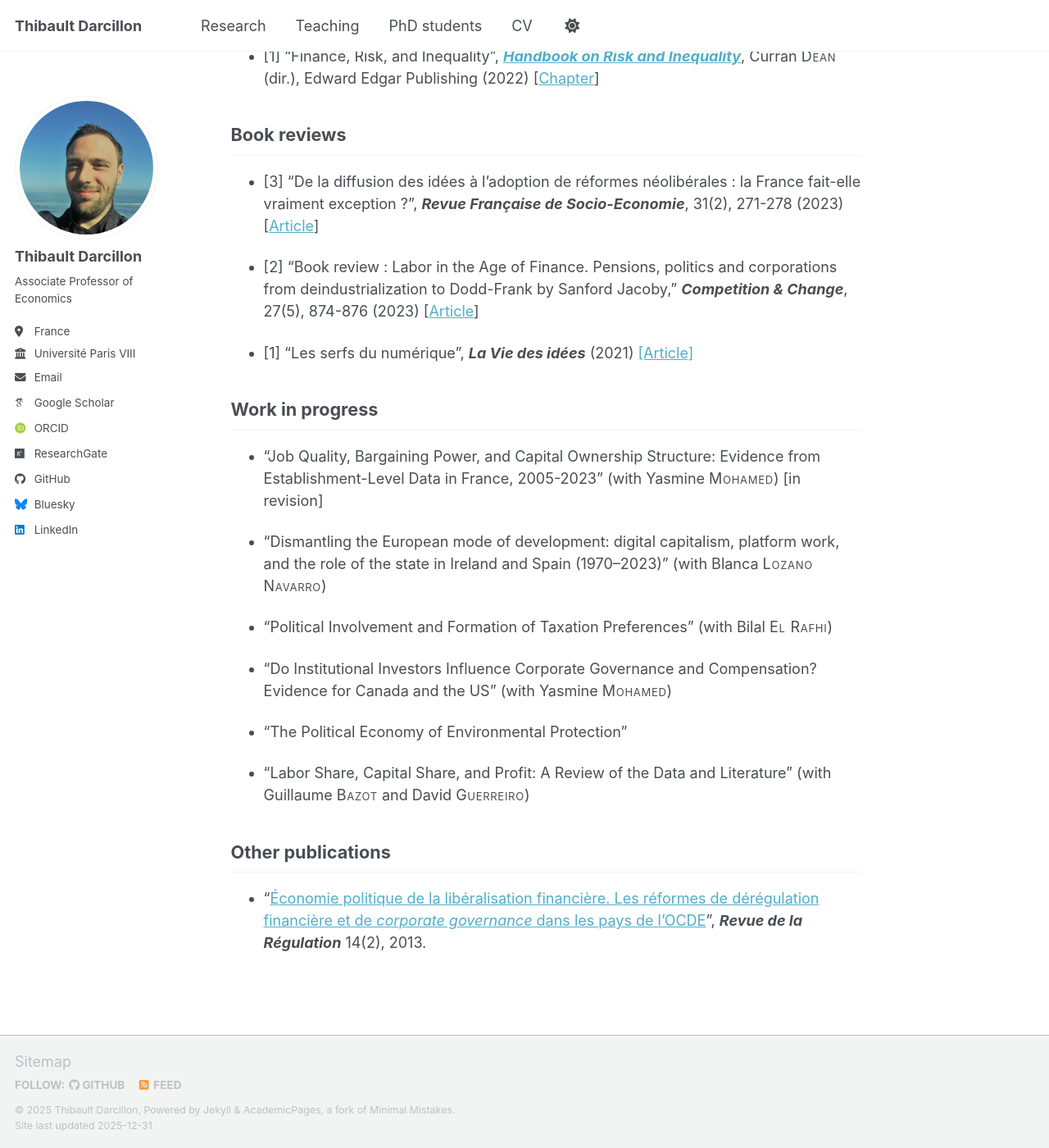
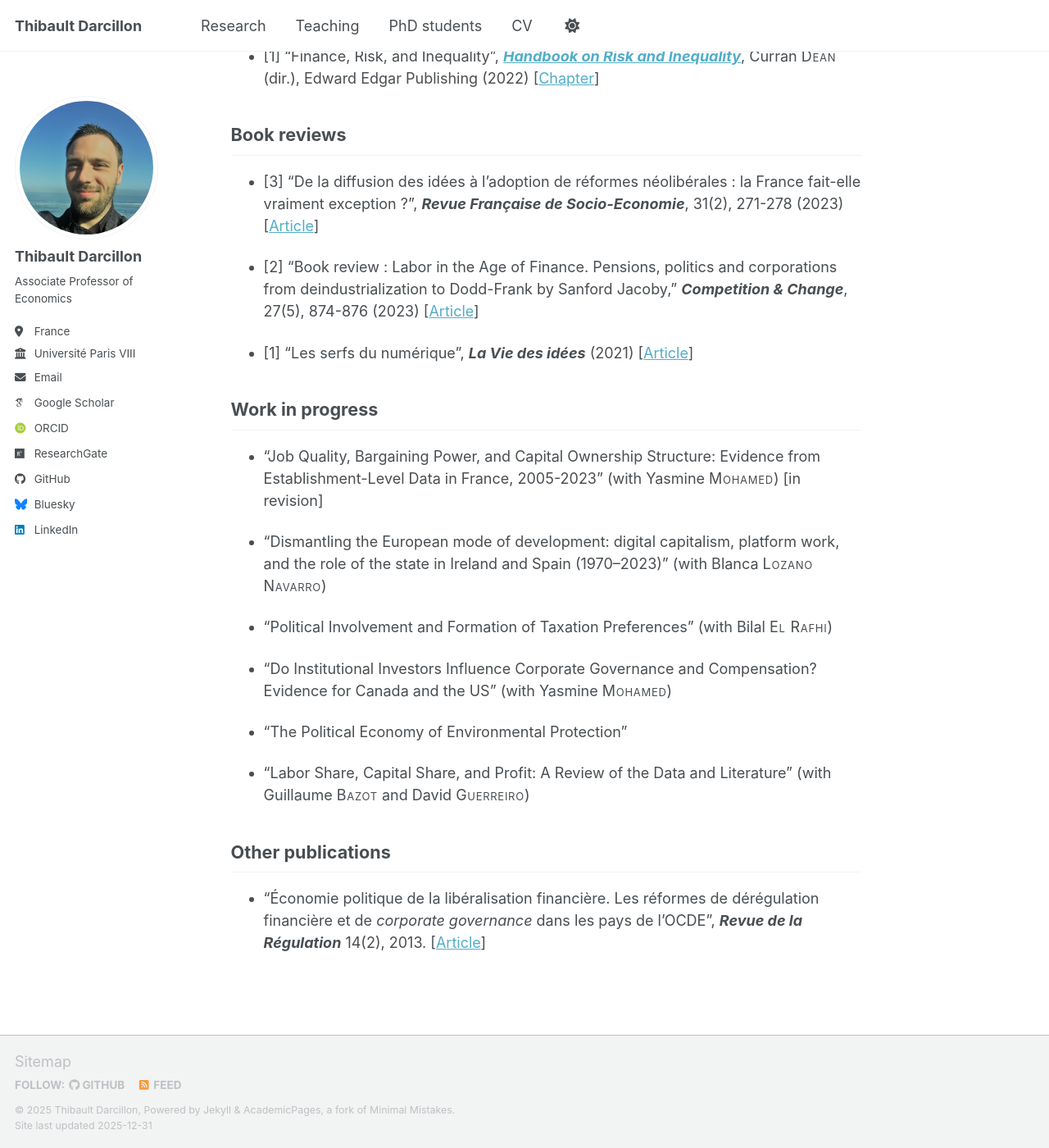
Before and after one commit to thibaultdarcillon/thibaultdarcillon.github.io, a Jekyll site: the page built from _pages/research.md, in a window 1280 px wide and 1400 px high, scrolled down 1732 px. Shown: the whole window at 82% size. Built offline with Jekyll 4.4.1, drawn with Linux system fonts in a browser that asks for light colours; some web fonts are replaced; a script bundle is joined from its source files by our own code; library files that are not in the unit come from our copies.

Commit message:
Update Research page

```diff
--- a/_pages/research.md
+++ b/_pages/research.md
@@ -47,7 +47,7 @@ author_profile: true
 
 - [2] "Book review : Labor in the Age of Finance. Pensions, politics and corporations from deindustrialization to Dodd-Frank by Sanford Jacoby," ***Competition & Change***, 27(5), 874-876 (2023) [[Article](https://journals.sagepub.com/doi/10.1177/10245294221146218)]
 
-- [1] "Les serfs du numérique", ***La Vie des idées*** (2021) [[Article]](https://laviedesidees.fr/Durand-Techno-feodalisme)
+- [1] "Les serfs du numérique", ***La Vie des idées*** (2021) [[Article](https://laviedesidees.fr/Durand-Techno-feodalisme)]
 
 ## Work in progress
 
@@ -67,4 +67,4 @@ author_profile: true
 
 ## Other publications
 
-- "[Économie politique de la libéralisation financière. Les réformes de dérégulation financière et de *corporate governance* dans les pays de l’OCDE](https://doi.org/10.4000/regulation.10366)", ***Revue de la Régulation*** 14(2), 2013.
+- "Économie politique de la libéralisation financière. Les réformes de dérégulation financière et de *corporate governance* dans les pays de l'OCDE", ***Revue de la Régulation*** 14(2), 2013. [[Article](https://doi.org/10.4000/regulation.10366)]
```
